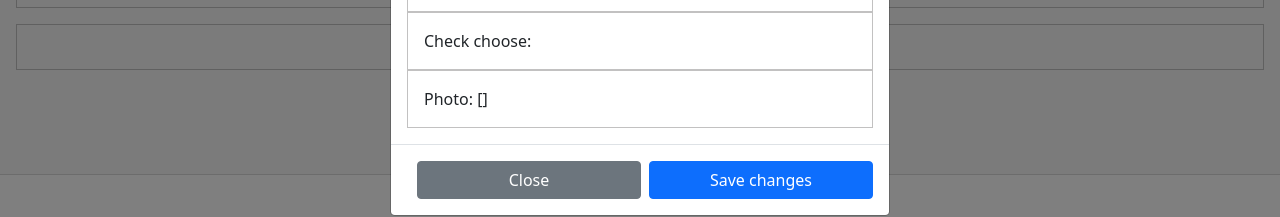
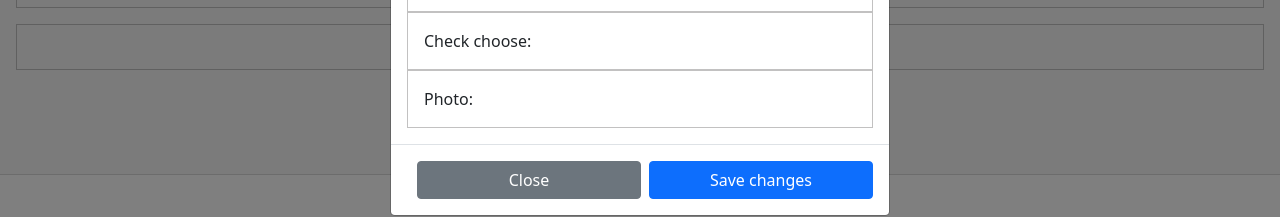
Before and after one commit to stasvol/tabs-vue, a Vue app: page /choose in a window 1280 px wide. Both pictures are taken after a click on the button "Save". Shown: the part 386-603 px from the top of the page. Built offline with nearby package versions, Linux system fonts and the light colour scheme.

Commit message:
add files

```diff
--- a/src/views/Modal.vue
+++ b/src/views/Modal.vue
@@ -36,16 +36,17 @@
 <!--              <span>Check choose: <b>{{checkList}}</b></span>-->
               <span>Check choose: <b>{{$store.state?.check + ''}}</b></span>
             </div>
-            <div class="mod">Photo: {{photos}}
-              <div ref="photos"
-                   v-if="needUpload"
+            <div class="mod">Photo:
+<!--              {{photos}}-->
+              <div
                    class="photoSize"
                    v-for="(photo,index) in photos"
                    :key="photo"
               >
 
                 <img
-                    :src="getSrc(photos.name)"
+                    ref="photos"
+                    :src="getSrc(photo)"
                     :alt="`Photo ${index}`"
                     class="photo "
 
@@ -67,9 +68,10 @@
 <script>
  import {mapGetters} from "vuex";
  import {ref} from "vue";
- import PhotoView from "@/views/PhotoView";
+ // import PhotoView from "@/views/PhotoView";
  import usePhotos from "@/utils/photo";
- import Choose from "@/views/ChooseView";
+ // import Choose from "@/views/ChooseView";
+ // import {computed} from "vue/dist/vue";
 
 
 export default {
@@ -87,9 +89,31 @@ export default {
   // }),
 
   setup() {
+
+
+    // const photos = ref([])
+    // // const input = ref()
+    //
+    // const onSelected =({target}) => {
+    //
+    //   if (target.files) {
+    //     photos.value =  [...photos.value, ...Array.from(target.files)]
+    //   }
+    //   console.log(photos)
+    // };
+    //
+    // const  getSrc = (photo) => URL.createObjectURL(photo)
+    //
+    // return { photos, onSelected, getSrc }
+
+
+    // const  getSrc = (photo) => URL.createObjectURL(photo)
     const {maxSize, photos, input, onFileSelected, getSrc, needUpload, removePhoto} = usePhotos()
 
+    console.log(photos)
     return {maxSize, photos, input, onFileSelected, getSrc, needUpload, removePhoto}
+
+
   },
   methods: {
 
```
